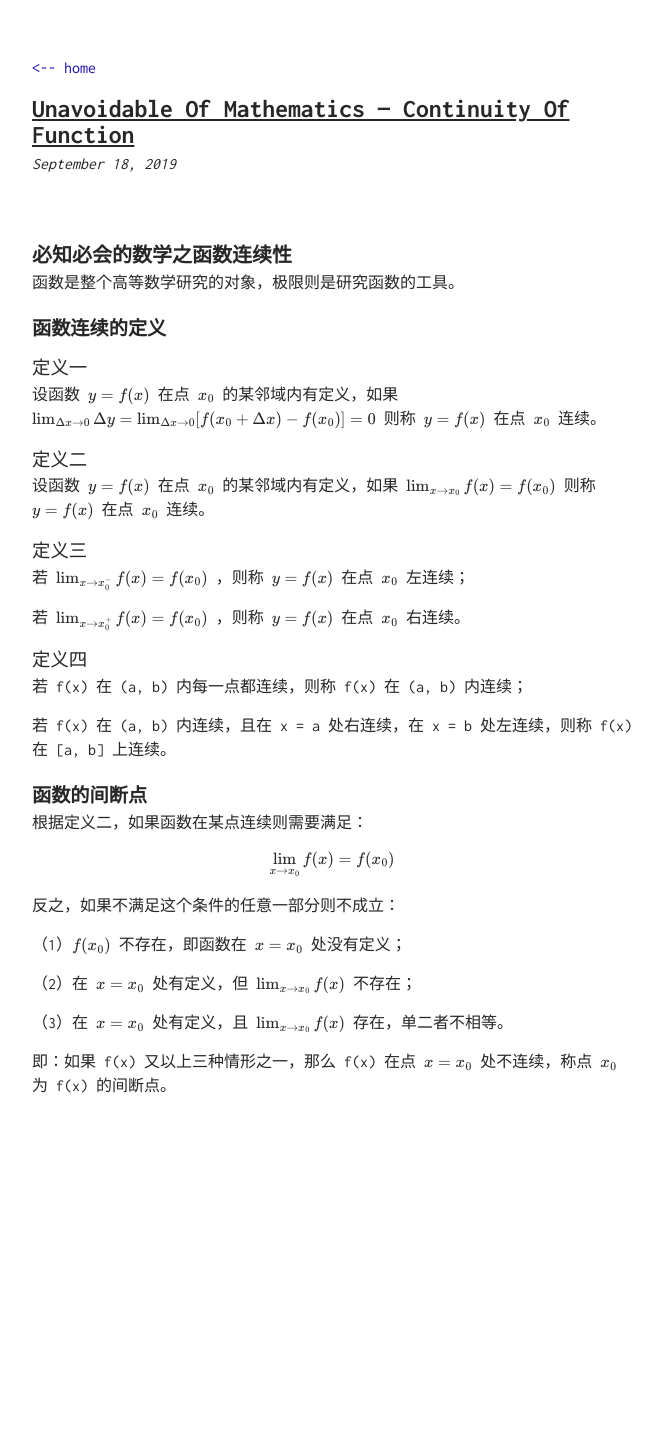
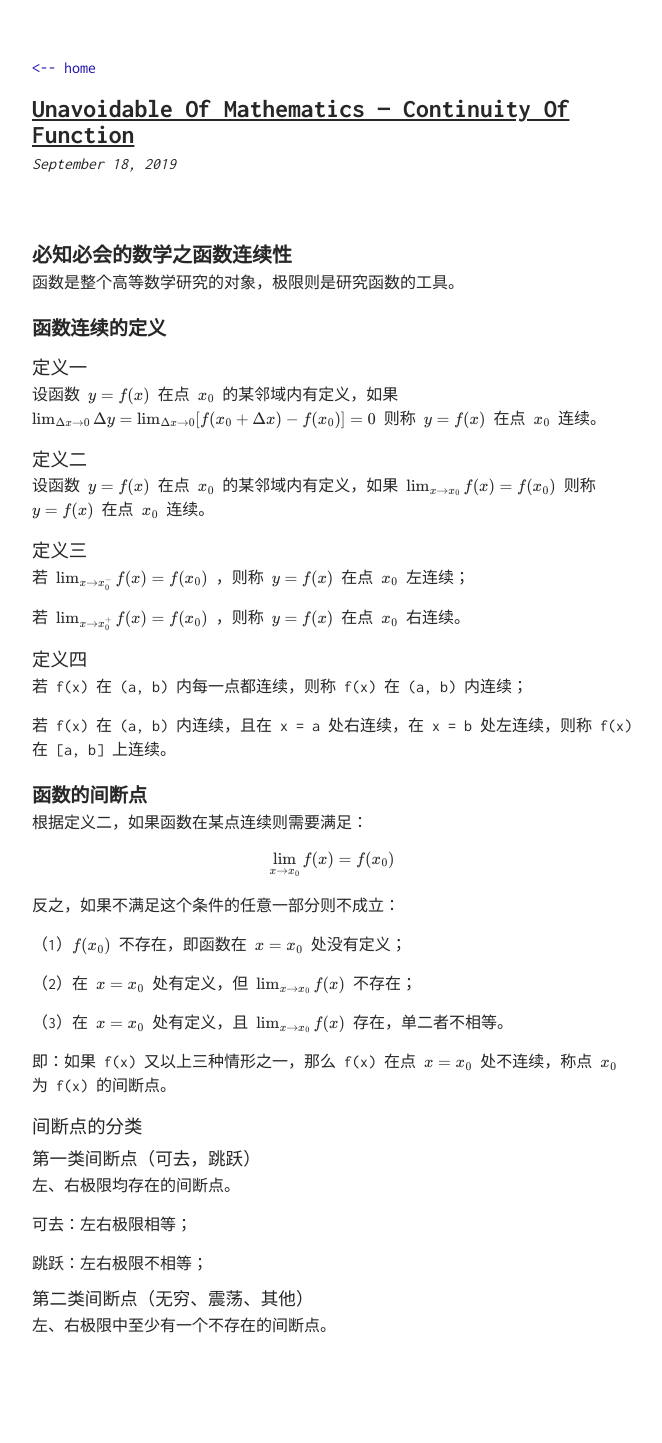
Before and after one commit to TobiahShaw/TobiahShaw.github.io, a Jekyll site: the page built from _posts/2019-09-18-Unavoidable-of-Mathematics-—-continuity-of-function.md, in a window 1280 px wide. Shown: the whole page, without its empty margins (308-970 px from the left). Built offline with Jekyll 4.4.1, drawn with Linux system fonts in a browser that asks for light colours; our own code applies the rules of GitHub Pages for plain Markdown files; formulas are drawn with MathJax 3; before the commit the page ends 1203 px from its top, so only the background shows below that.

Commit message:
category of break ponit;

```diff
--- a/_posts/2019-09-18-Unavoidable-of-Mathematics-—-continuity-of-function.md
+++ b/_posts/2019-09-18-Unavoidable-of-Mathematics-—-continuity-of-function.md
@@ -39,3 +39,17 @@ $$ \lim_{x → x_0} f(x) = f(x_0) $$
 （3）在 $ x = x_0 $ 处有定义，且 $ \lim_{x → x_0} f(x) $ 存在，单二者不相等。
 
 即：如果 f(x) 又以上三种情形之一，那么 f(x) 在点  $ x = x_0 $ 处不连续，称点  $ x_0 $ 为 f(x) 的间断点。
+
+### 间断点的分类
+
+#### 第一类间断点（可去，跳跃）
+
+左、右极限均存在的间断点。
+
+可去：左右极限相等；
+
+跳跃：左右极限不相等；
+
+#### 第二类间断点（无穷、震荡、其他）
+
+左、右极限中至少有一个不存在的间断点。
```
